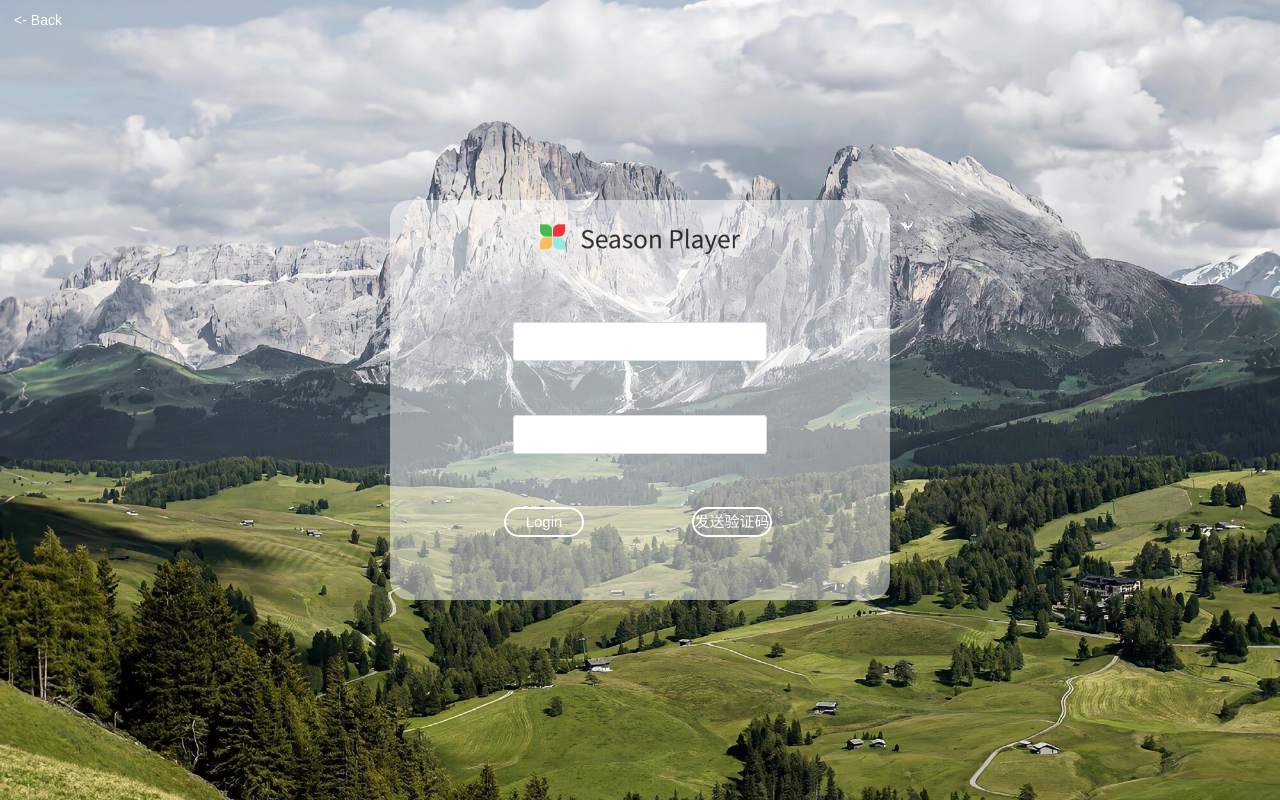
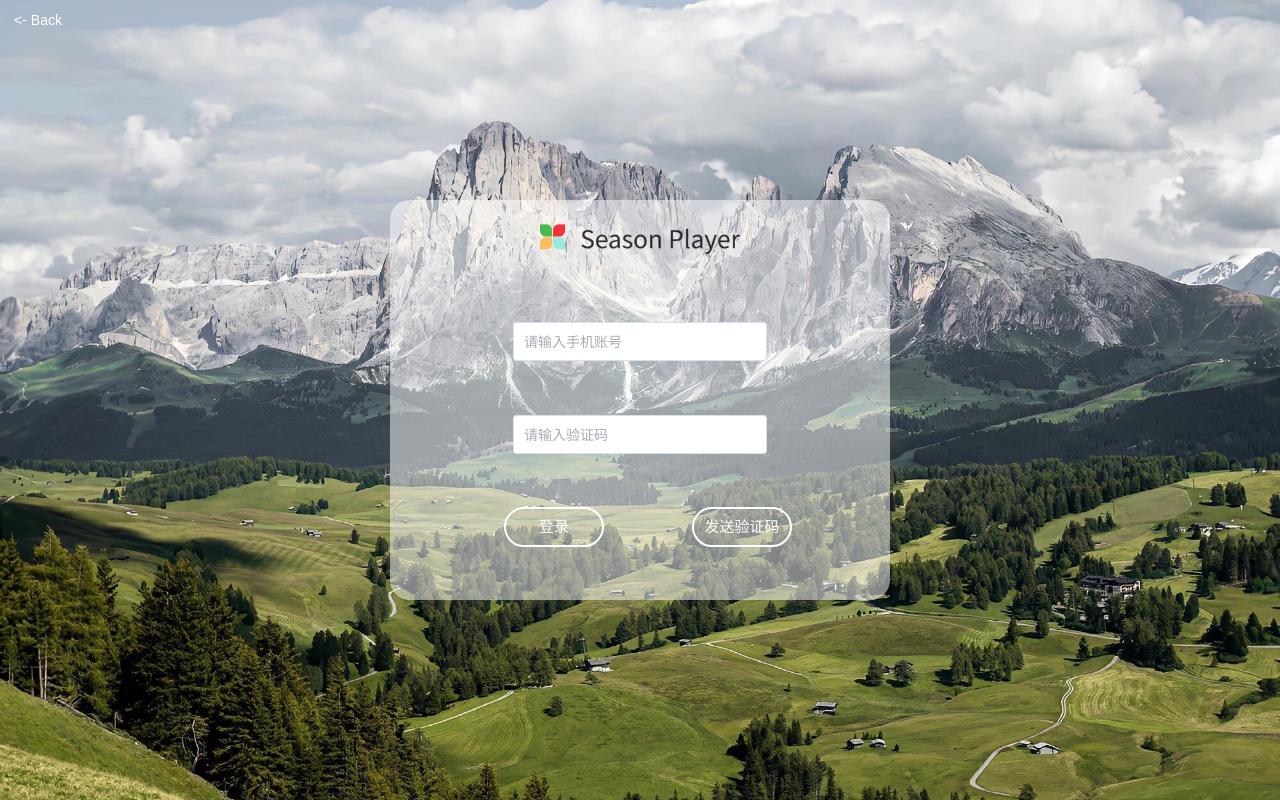
Before and after one commit to LovelyToaster/Season-Player, a Vue app: page /login in a window 1280 px wide. Built offline with nearby package versions, Linux system fonts and the light colour scheme; no server answers.

Commit message:
feat: 合并5588e70
5588e7032fd92a5959d2410871c25d15baa75944

```diff
--- a/src/components/Player.vue
+++ b/src/components/Player.vue
@@ -8,6 +8,7 @@
     />
   </div>
 
+  <div class="playIconContainer">
     <!--  切换歌-->
     <div class="playIcon">
       <!--      上一首-->
@@ -41,6 +42,9 @@
       >
         <ArrowRight/>
       </el-icon>
+    </div>
+    <!--  切换歌单-->
+    <button class="changeSongList" @click="changeSongList">换首歌单</button>
   </div>
   <audio :src="musicStore.musicInfo.musicSrc" autoplay ref="audio" @timeupdate="timeUpdate"></audio>
 </template>
@@ -91,6 +95,10 @@ const handleNextClick = () => {
   }
 }
 
+const changeSongList = () => {
+  // 处理换歌单
+}
+
 function timeUpdate() {
   audioCurrentTime.value = Math.ceil(audio.value.currentTime)
   let musicPlayPercentageTemp = Math.ceil(audioCurrentTime.value / Math.ceil(audio.value.duration) * 100)
@@ -109,12 +117,40 @@ watch(audioCurrentTime, newValue => {
 </script>
 
 <style scoped>
+.playIconContainer {
+  display: flex; /* 使用 Flexbox 布局 */
+  justify-content: center; /* 水平居中 */
+  align-items: center; /* 垂直居中 */
+  margin: 0 auto;
+  padding-top: 30px;
+}
+/*切换歌单按钮*/
+.changeSongList {
+  height: 50px;
+  width: 120px;
+  font-size: 18px;
+  color: white;
+  border: 2px solid white;
+  margin-left: 50px;
+  border-radius: 50px;
+  background-color: transparent;
+  animation: slide-in-up 1s ease-in-out forwards;
+  animation-delay: 0s;
+  transition: font-size 0.3s;
+}
+button:hover {
+  color: white;
+  font-size: 1.1em;
+}
+button:active {
+  font-size: 0.9em; /* 设置按钮文字变大 */
+}
 /* 确保进度条容器占据足够的空间 */
 .bar {
   position: relative;
   width: 100%;
   max-width: 500px;
-  margin: 15% auto 16% auto; /* 上下边距 */
+  margin: 15% auto 20px auto; /* 上下边距 */
   animation: slide-in-up 1s ease-in-out forwards;
   animation-delay: 0s;
 }
@@ -134,8 +170,6 @@ watch(audioCurrentTime, newValue => {
 }
 
 .playIcon {
-  display: flex;
-  justify-content: center;
   animation: slide-in-up 1s ease-in-out forwards;
   animation-delay: 0s;
 }
--- a/src/components/season/Autumn.vue
+++ b/src/components/season/Autumn.vue
@@ -42,7 +42,6 @@
     </p>
   </div>
 
-  <SongList/>
   <Player/>
 </template>
 
--- a/src/components/season/Spring.vue
+++ b/src/components/season/Spring.vue
@@ -39,7 +39,6 @@
     <p class="songWord">{{ song.songWord }}</p>
   </div>
 
-  <SongList/>
   <Player/>
 </template>
 
--- a/src/components/season/Summer.vue
+++ b/src/components/season/Summer.vue
@@ -39,7 +39,6 @@
     <p class="songWord">{{ song.songWord }}</p>
   </div>
 
-  <SongList/>
   <Player/>
 </template>
 
--- a/src/components/season/Winter.vue
+++ b/src/components/season/Winter.vue
@@ -39,7 +39,6 @@
     <p class="songWord">{{ song.songWord }}</p>
   </div>
 
-  <SongList/>
   <Player/>
 </template>
 
--- a/src/store/login.ts
+++ b/src/store/login.ts
@@ -8,12 +8,12 @@ axios.defaults.baseURL = "http://localhost:3000"
 export const useLoginStore = defineStore("login", () => {
     let user = reactive({
         userName: "未登录",
-        userAvatarUrl: null
+        userAvatarUrl: ""
     })
     let isLogin = ref(false)
     let userLogin = reactive({
-        phone: null,
-        captcha: null
+        phone: "",
+        captcha: ""
     })
 
     function getCookie() {
--- a/src/store/music.ts
+++ b/src/store/music.ts
@@ -8,13 +8,17 @@ axios.defaults.baseURL = "http://localhost:3000"
 export const useMusicStore = defineStore("music", () => {
     const loginStore = useLoginStore()
     let musicInfo = reactive({
-        musicId: undefined,
+        musicId: "",
         musicName: "暂无歌曲",
-        musicPhoto: undefined,
-        musicSrc: undefined,
+        musicPhoto: "",
+        musicSrc: "",
     })
     let musicListName = ref("暂无歌单")
-    let musicList = ref([])
+    let musicList = ref([{
+        musicId: "",
+        musicName: "",
+        musicPhoto: "",
+    }])
     let lyricList: any = ref([])
     let currentRow = ref(0)
     let currentMusic = ref(0)
@@ -85,6 +89,8 @@ export const useMusicStore = defineStore("music", () => {
     async function switchMusic() {
         await getMusicSrc()
         await getLyric()
+        musicInfo.musicName = musicList.value[currentMusic.value].musicName
+        musicInfo.musicPhoto = musicList.value[currentMusic.value].musicPhoto
     }
 
     return {
--- a/src/views/HomeView.vue
+++ b/src/views/HomeView.vue
@@ -13,6 +13,7 @@ import {useLoginStore} from "@/store/login";
 
 const store = useLoginStore()
 import {useRouter} from 'vue-router';
+import {ElMessage} from "element-plus";
 
 const router = useRouter();
 const start = () => {
@@ -23,7 +24,7 @@ const login = () => {
   if (!store.isLogin)
     router.push({name: 'login'}); // 跳转到 Login.vue
   else
-    alert() //这里提示已经登录
+    ElMessage.success('已经登录过了！');
 };
 </script>
 
@@ -101,6 +102,7 @@ const login = () => {
   opacity: 0;
   animation: fade-in 1s ease-in-out forwards;
   animation-delay: 1s;
+  transition: font-size 0.3s;
 }
 
 @keyframes fade-in {
@@ -117,10 +119,11 @@ const login = () => {
 button:hover {
   background-color: #8fb291;
   color: white;
+  font-size: 2.2em;
 }
 
 button:active {
-  font-size: 2.2em; /* 设置按钮文字变大 */
+  font-size: 1.8em; /* 设置按钮文字变大 */
 }
 
 </style>
--- a/src/views/Login.vue
+++ b/src/views/Login.vue
@@ -14,17 +14,16 @@
         <div class="text-container">
           <!--      账号-->
           <el-form-item prop="user">
-            <el-input v-model="ruleForm.user" type="text" class="input-field"/>
+            <el-input v-model="ruleForm.user" type="text" class="input-field" placeholder="请输入手机账号"/>
           </el-form-item>
           <!--      密码-->
           <el-form-item prop="pass">
-            <el-input v-model="ruleForm.pass" type="password" class="input-field"/>
+            <el-input v-model="ruleForm.pass" type="password" class="input-field" placeholder="请输入验证码"/>
           </el-form-item>
         </div>
         <!--      button-->
         <div class="button-container">
-          <el-button class="button1" @click="submitForm(ruleFormRef,userInput,passwordInput)">Login</el-button>
-          <!--          <el-button class="button2" @click="resetForm(ruleFormRef)">Reset</el-button>-->
+          <el-button class="button1" @click="submitForm">登录</el-button>
           <el-button class="button2" @click="sendCaptcha">发送验证码</el-button>
         </div>
       </el-form>
@@ -35,8 +34,8 @@
 </template>
 
 <script setup lang="ts">
-import {reactive, ref} from 'vue'
-import type {FormInstance, FormRules} from 'element-plus'
+import {ref} from 'vue'
+import {ElForm, ElFormItem, ElInput, ElButton, ElMessage} from 'element-plus';
 import axios from 'axios'
 import {useRouter} from 'vue-router';
 import {useLoginStore} from "@/store/login";
@@ -45,43 +44,50 @@ axios.defaults.baseURL = "http://localhost:3000"
 
 const loginStore = useLoginStore()
 const router = useRouter();
-const ruleFormRef = ref<FormInstance>()
-const ruleForm = reactive({
+const ruleForm = ref({
   user: '',
   pass: '',
 })
 
-const userInput = ref<HTMLInputElement | null>(null)
-const passwordInput = ref<HTMLInputElement | null>(null)
+const rules = {
+  user: [{required: true, message: '请输入手机号码', trigger: 'blur'},
+    {pattern: /^1[3-9]\d{9}$/, message: '手机号码格式不正确', trigger: 'blur'}
+  ],
+  pass: [{required: true, message: '请输入验证码', trigger: 'blur'}
+  ]
+};
 
-const rules = reactive<FormRules>({
-  user: [
-    {required: true, message: '请输入用户名', trigger: 'blur'},
-  ],
-  pass: [
-    {required: true, message: '请输入验证码', trigger: 'blur'},
-  ],
-})
+const ruleFormRef = ref<any>(null);
+const validPhoneNumber = ref(false);
 
-const submitForm = async (formEl: FormInstance | undefined, userInput: HTMLInputElement | null, passwordInput: HTMLInputElement | null) => {
-  // 发送登录请
-  loginStore.userLogin.phone = ruleForm.user
-  loginStore.userLogin.captcha = ruleForm.pass
-  await loginStore.loginCaptcha()
-}
-
-const resetForm = (formEl: FormInstance | undefined) => {
-  if (!formEl) return
-  formEl.resetFields()
-}
+const submitForm = () => {
+  ruleFormRef.value?.validate((valid: boolean) => {
+        if (valid) {      // 执行登录逻辑，此处可调用后端接口进行验证等操作
+          // 跳转到选择页面
+          // this.$router.push('/choose');
+          loginStore.userLogin.phone = ruleForm.value.user
+          loginStore.userLogin.captcha = ruleForm.value.pass
+          loginStore.loginCaptcha()
+          ElMessage.success('登录成功');
+        } else {
+          return false;
+        }
+      }
+  );
+};
 
 const backView = () => {
   router.push({name: 'home'});
 };
 
 function sendCaptcha() {
-  loginStore.userLogin.phone = ruleForm.user
-  loginStore.sentCaptcha()
+  if (ruleForm.value.user.match(/^1\d{10}$/)) {
+    ElMessage.success('验证码已发送，请注意查收');
+    loginStore.userLogin.phone = ruleForm.value.user
+    loginStore.sentCaptcha()
+  } else {
+    ElMessage.error('请输入正确的手机号');
+  }
 }
 </script>
 
@@ -147,14 +153,14 @@ function sendCaptcha() {
 .button1, .button2 {
   top: 80%;
   position: absolute;
-  width: 80px;
-  height: 30px;
+  width: 100px;
+  height: 40px;
   font-size: 15px;
   color: white;
   background-color: transparent;
   border: white 2px solid;
-  border-radius: 15px;
-  transition-duration: 0.5s;
+  border-radius: 30px;
+  transition-duration: 0.1s;
   transition: font-size 0.3s; /* 添加过渡效果 */
 }
 
@@ -169,7 +175,11 @@ function sendCaptcha() {
 .button1:hover, .button2:hover {
   background-color: #8fb291;
   color: white;
-  font-size: 1em;
+  font-size: 1.1em;
+}
+
+.button1:active, .button2:active {
+  font-size: 0.9em;
 }
 
 .imgBox {
```
Lines whose indentation alone changed are shown as unchanged.
